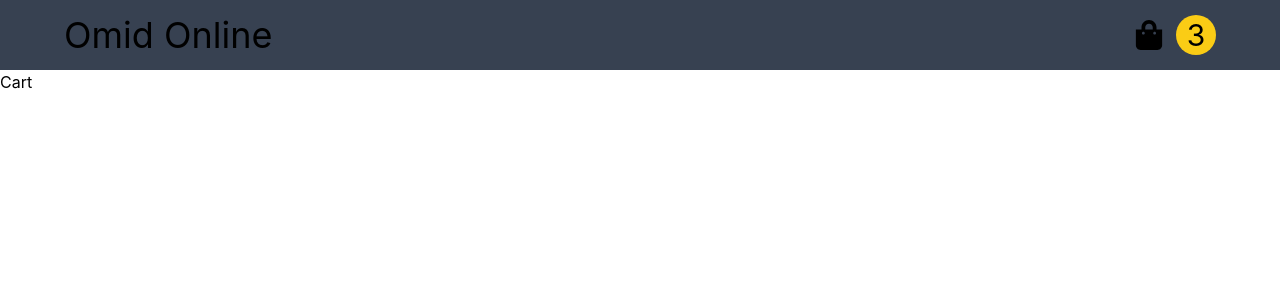
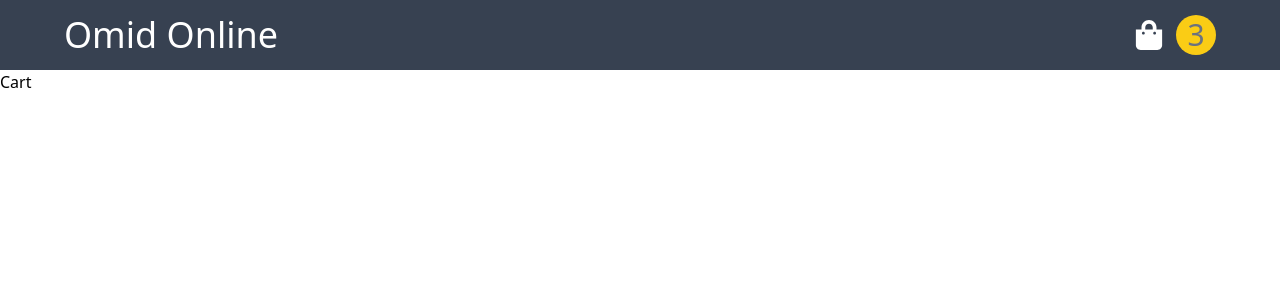
Before and after one commit to Omid-Sargazi/ecommerce-tailwindcss, a React (Create React App) app: page /cart in a window 1280 px wide. Shown: the top 300 px of the page. Built offline with nearby package versions, Linux system fonts and the light colour scheme.

Commit message:
create not found page with talwindcss

```diff
--- a/src/components/Navbar.js
+++ b/src/components/Navbar.js
@@ -4,7 +4,7 @@ import { Link } from "react-router-dom";
 
 const Navbar = () => {
   return (
-    <nav className=" flex items-center justify-between h-[40px] md:h-[70px] bg-gray-700 w-full md:px-16 p-4 ">
+    <nav className=" flex text-white items-center justify-between h-[50px] md:h-[70px] bg-gray-700 w-full md:px-16 p-4 py-3 ">
       <Link to="/">
         <h2 className=" text-2xl md:text-4xl">Omid Online</h2>
       </Link>
@@ -12,7 +12,7 @@ const Navbar = () => {
         <Link to="/cart">
           <div className=" flex gap-3 items-center">
             <FaShoppingBag size={30} />
-            <span className=" text-xl md:text-3xl w-10 h-10 bg-yellow-400 rounded-full flex items-center justify-center ">
+            <span className=" text-xl md:text-3xl w-10 h-10 bg-yellow-400 text-gray-500 rounded-full flex items-center justify-center ">
               3
             </span>
           </div>
--- a/src/components/NotFound.js
+++ b/src/components/NotFound.js
@@ -1,7 +1,12 @@
 import React from "react";
 
 const NotFound = () => {
-  return <div>NotFound</div>;
+  return (
+    <div className=" flex flex-col justify-center items-center h-screen w-full font-body">
+      <h2 className=" text-[40px] md:text-[70px] text-gray-500">404</h2>
+      <p className="text-[30px] md:text-[60px] text-gray-500">Page Not Found</p>
+    </div>
+  );
 };
 
 export default NotFound;
--- a/src/index.css
+++ b/src/index.css
@@ -1,6 +1,8 @@
 @tailwind base;
 @tailwind components;
 @tailwind utilities;
+
+@import url("https://fonts.googleapis.com/css2?family=Ephesis&family=Geologica:wght@400;500;600&family=Great+Vibes&family=Lato:ital,wght@0,100;0,300;1,100;1,400;1,900&family=Lugrasimo&family=Lumanosimo&family=Montserrat:ital,wght@0,100..900;1,100..900&family=Nunito+Sans:ital,opsz,wght@0,6..12,200..1000;1,6..12,200..1000&family=Nunito:ital,wght@0,200;0,300;0,400;0,800;1,200;1,300;1,400;1,700&family=Open+Sans:wght@500;600&family=Outfit:wght@100;200;300;400;500;600;700;800;900&family=Playfair+Display:ital,wght@0,400;0,500;0,600;0,700;0,800;0,900;1,400;1,500;1,600;1,700;1,800;1,900&family=Poppins:ital,wght@0,200;0,600;1,100;1,300&family=Raleway:ital,wght@0,100;0,200;0,300;0,400;0,500;0,600;0,700;0,800;0,900;1,100;1,200;1,300;1,400;1,500;1,600;1,700;1,800;1,900&family=Roboto+Mono:ital,wght@0,100;0,200;0,300;0,400;0,500;0,600;1,100;1,200;1,300;1,400;1,500;1,600;1,700&display=swap")
 body {
   margin: 0;
   font-family: -apple-system, BlinkMacSystemFont, "Segoe UI", "Roboto", "Oxygen",
--- a/tailwind.config.js
+++ b/tailwind.config.js
@@ -10,6 +10,9 @@ module.exports = {
   ],
   theme: {
     extend: {},
+    fontFamily: {
+      body: ["Geologica"],
+    },
   },
   plugins: [],
 };
```
